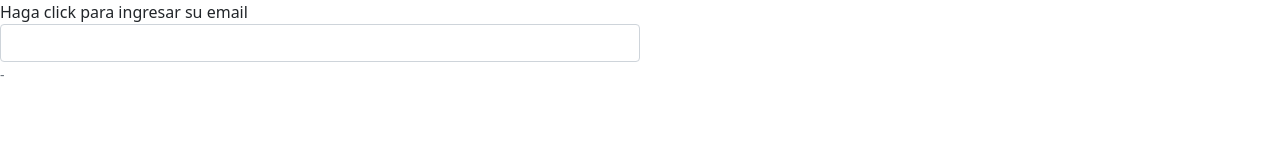
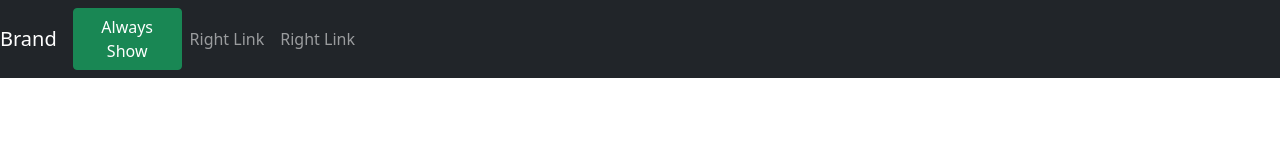
Before and after one commit to NicoSisneroDS/stylo22, a plain HTML site: page index.html in a window 1280 px wide. Drawn offline with nearby package versions, Linux system fonts and the light colour scheme.

Commit message:
test with bootstrap

```diff
--- a/index.html
+++ b/index.html
@@ -10,10 +10,22 @@
     <script src="https://code.jquery.com/jquery-3.5.1.min.js" integrity="sha256-9/aliU8dGd2tb6OSsuzixeV4y/faTqgFtohetphbbj0=" crossorigin="anonymous"></script>
 </head>
 <body>
-    <div class="form-group">
-      <label for="idEmail">Haga click para ingresar su email</label>
-      <input type="email" class="form-control" name="nEmail" id="idEmail" aria-describedby="emailHelpId" placeholder="">
-      <small id="emailHelpId" class="form-text text-muted">-</small>
-    </div>
+    <nav class="navbar navbar-expand-sm bg-dark navbar-dark justify-content-end">
+        <a class="navbar-brand" href="#">Brand</a>
+        <button class="btn btn-success ml-auto mr-2">Always Show</button>
+        <button class="navbar-toggler" type="button" data-toggle="collapse" data-target="#navbarSupportedContent">
+            <span class="navbar-toggler-icon"></span>
+        </button>
+        <div class="collapse navbar-collapse flex-grow-0" id="navbarSupportedContent">
+            <ul class="navbar-nav">
+                <li class="nav-item active">
+                    <a class="nav-link" href="#">Right Link</a>
+                </li>
+                <li class="nav-item active">
+                    <a class="nav-link" href="#">Right Link</a>
+                </li>
+            </ul>
+        </div>
+    </nav>
 </body>
 </html>
--- a/styles/style.css
+++ b/styles/style.css
@@ -1,3 +1,3 @@
-.form-group{
-    width: 50%;
+.container{
+
 }
```
